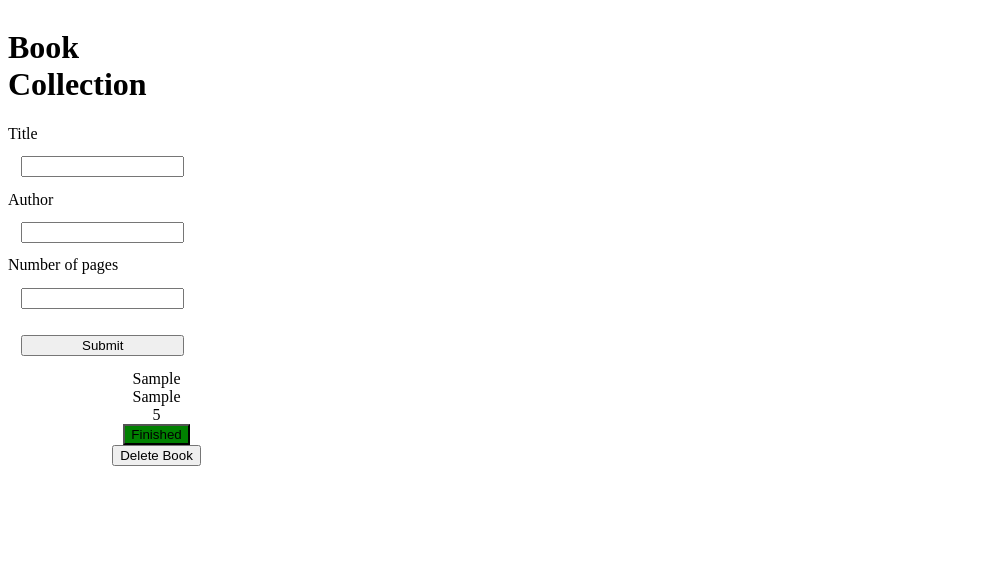
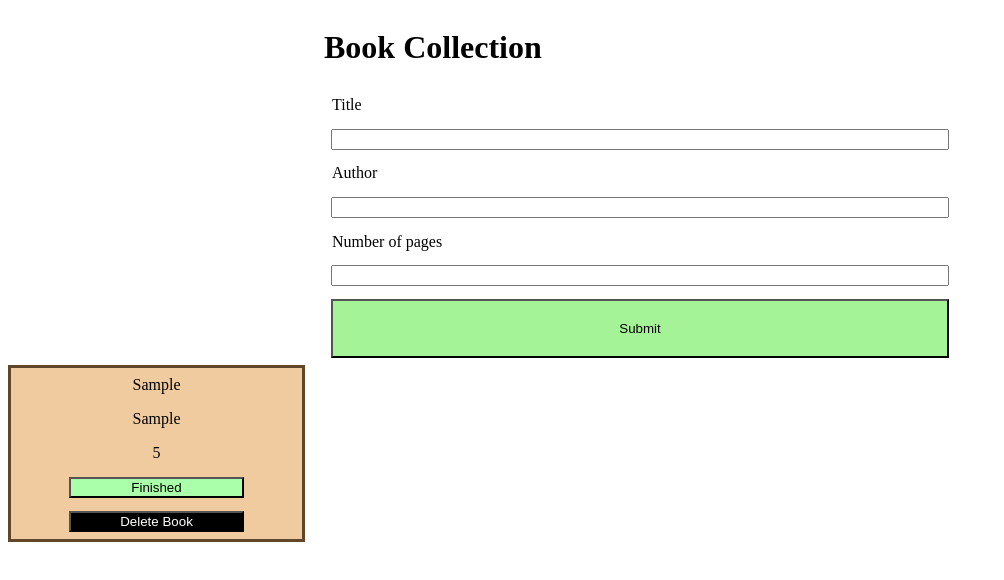
Before and after one commit to dylanparson001/Library, a plain HTML site: page index.html in a window 1280 px wide. Both pictures are taken after typing "Sample", "Sample", "5" into the empty fields and a click on the input "Submit". Shown: the whole page, without its empty margins (0-1004 px from the left). Drawn offline with Linux system fonts and the light colour scheme; a web font is replaced by a local one.

Commit message:
added styling

```diff
--- a/index.html
+++ b/index.html
@@ -11,15 +11,15 @@
   </head>
 
   <body>
-    <form name = "newBook" id = "newBook" onsubmit = "addToLibrary(); return false">
+    <form name = "newBookForm" id = "newBookForm" onsubmit = "addToLibrary(); return false">
       <h1>Book Collection</h1>
-      <label for = "Title" >Title</label>
+      <label for = "Title"  class = "formItems" >Title</label>
       <input type = "text" name = "title" class = "formItems" id = "title" required>
 
-      <label for = "Author">Author</label>
+      <label for = "Author"  class = "formItems" >Author</label>
       <input type = "text" name="author" class = "formItems" id = "author" required>
 
-      <label for = "Number of Pages" >Number of pages</label>
+      <label for = "Number of Pages"  class = "formItems" >Number of pages</label>
       <input type="number" name ="pages" class = "formItems" id = "pages" required>
 
       <input type = "submit" value = "Submit" class = "formItems" id = "submit" ></input>
--- a/script.js
+++ b/script.js
@@ -15,14 +15,15 @@ function Book(title, author, pages, read) {
 
 function addToLibrary() {
   const newBook = new Book();
-  const bookForm = document.getElementById("newBook");
+  const bookForm = document.getElementById("newBookForm");
 
   newBook.title = bookForm[0].value;
   newBook.author = bookForm[1].value;
   newBook.pages = bookForm[2].value;
+  console.table(currentLibrary);
 
   currentLibrary.push(newBook);
-  document.getElementById("newBook").reset();
+  document.getElementById("newBookForm").reset();
   addCard();
 }
 
@@ -43,21 +44,26 @@ function addCard() {
     bookTitle.textContent = currentLibrary[i].title;
     bookAuthor.textContent = currentLibrary[i].author;
     bookPages.textContent = currentLibrary[i].pages;
-    bookRead.textContent = (currentLibrary[i].read ? "Finished" : "Not Finished");
-    bookRead.classList.add("readButtons");
+    bookRead.textContent = currentLibrary[i].read ? "Finished" : "Not Finished";
+    bookRead.classList.add("finished");
     deleteBook.setAttribute("value", i);
     deleteBook.textContent = "Delete Book";
+    deleteBook.classList.add("delete");
   }
 
   deleteBook.addEventListener("click", () => {
     deleteCurrentBook(deleteBook.value, booksElem);
   });
 
-  bookRead.addEventListener("click", () =>{
-    currentLibrary[deleteBook.value].read = !currentLibrary[deleteBook.value].read;
-    bookRead.textContent = (currentLibrary[deleteBook.value].read ? "Finished" : "Not Finished");
+  bookRead.addEventListener("click", () => {
+    currentLibrary[deleteBook.value].read = !currentLibrary[deleteBook.value]
+      .read;
+    bookRead.textContent = currentLibrary[deleteBook.value].read
+      ? "Finished"
+      : "Not Finished";
     bookRead.classList.toggle("notFinished");
-  })
+    console.log(currentLibrary[deleteBook.value].read);
+  });
 
   newBook.append(bookTitle);
   newBook.append(bookAuthor);
@@ -65,7 +71,6 @@ function addCard() {
   newBook.append(bookRead);
   newBook.append(deleteBook);
   booksElem.append(newBook);
-
 }
 
 function deleteCurrentBook(value, booksElem) {
@@ -73,18 +78,19 @@ function deleteCurrentBook(value, booksElem) {
   currentLibrary.splice(value, 1);
   booksElem.textContent = "";
 
-  if (currentLibrary.length === 0) { // won't display empty table
+  if (currentLibrary.length === 0) {
+    // won't display empty table
     return;
   }
+
   displayNewLibrary();
 }
 
 /* same as addCard function, only the entire thing is in the loop.
    addCard will only display last index of currentLibrary */
 function displayNewLibrary() {
+  //DOM variables to create new Book card
   for (let i = 0; i < currentLibrary.length; i++) {
-
-    //DOM variables to create new Book card
     const booksElem = document.getElementById("books"); //selects books wrapper
     const newBook = document.createElement("table"); // creates table
     newBook.classList.add("bookCard");
@@ -95,25 +101,27 @@ function displayNewLibrary() {
     const bookRead = document.createElement("button"); // creates table row for if the user has read the book
     const deleteBook = document.createElement("button");
 
-  for (let i = 0; i < currentLibrary.length; i++) {
     bookTitle.textContent = currentLibrary[i].title;
     bookAuthor.textContent = currentLibrary[i].author;
     bookPages.textContent = currentLibrary[i].pages;
-    bookRead.textContent = (currentLibrary[i].read ? "Finished" : "Not Finished");
-    bookRead.classList.add("readButtons");
+    bookRead.textContent = currentLibrary[i].read ? "Finished" : "Not Finished";
+    bookRead.classList.add("finished");
     deleteBook.setAttribute("value", i);
     deleteBook.textContent = "Delete Book";
-  }
+    deleteBook.classList.add("delete");
 
     deleteBook.addEventListener("click", () => {
       deleteCurrentBook(deleteBook.value, booksElem);
     });
 
-  bookRead.addEventListener("click", () =>{
-    currentLibrary[deleteBook.value].read = !currentLibrary[deleteBook.value].read;
-    bookRead.textContent = (currentLibrary[deleteBook.value].read ? "Finished" : "Not Finished");
+    bookRead.addEventListener("click", () => {
+      currentLibrary[deleteBook.value].read = !currentLibrary[deleteBook.value]
+        .read;
+      bookRead.textContent = currentLibrary[deleteBook.value].read
+        ? "Finished"
+        : "Not Finished";
       bookRead.classList.toggle("notFinished");
-  })
+    });
 
     newBook.append(bookTitle);
     newBook.append(bookAuthor);
--- a/style.css
+++ b/style.css
@@ -3,6 +3,7 @@
     Purpose: Library app, user can enter information for books they would like to store
              user can view all books entered, and delete books-
 */
+@import url('https://fonts.googleapis.com/css2?family=New+Tegomin&display=swap');
 
 input::-webkit-outer-spin-button,
 input::-webkit-inner-spin-button {
@@ -10,14 +11,22 @@ input::-webkit-inner-spin-button {
 
 }
 
-#newBook{
+body{
+  font-family: 'New Tegomin', serif;
+}
+
+#newBookForm{
   display: flex;
   flex-direction: column;
-  width: 15%;
-  justify-content: space-around;
+  width: 50%;
+  margin: 0 auto;
 }
 .formItems{
-  margin: 1em;
+  margin: 0.5em;
+}
+#submit{
+  padding: 1.5em;
+  background-color: #a5f397;
 }
 
 #books {
@@ -31,12 +40,37 @@ input::-webkit-inner-spin-button {
   flex-direction: column;
   align-items: center;
   justify-content: space-evenly;
-
+  border: solid #614729;
+  background-color: #f1cba0;
+}
+.bookCard tr {
+  text-align: center;
+  margin: 0.5em;
+  width: 100%;
+}
+.bookCard button{
+  margin: 0.5em;
+  width: 60%;
+}
+.finished{
+  background-color: #AAFFAA;
+}
+.notFinished{
+  background-color: #fa9595;
+}
+.delete{
+  background-color: #000000;
+  color: #FFF;
 }
 
-.readButtons{
-  background-color: green;
+@media (max-width: 650px){
+  #newBookForm{
+    width: 80%;
+  }
+  #books{
+    display: grid;
+  grid-template-columns: repeat(auto-fill, minmax(100%, 1fr));
+  grid-column-gap: 2%;
+  grid-row-gap: 2%;
+  }
 }
-.notFinished{
-  background-color: red;
-}
```
Lines whose indentation alone changed are shown as unchanged.
